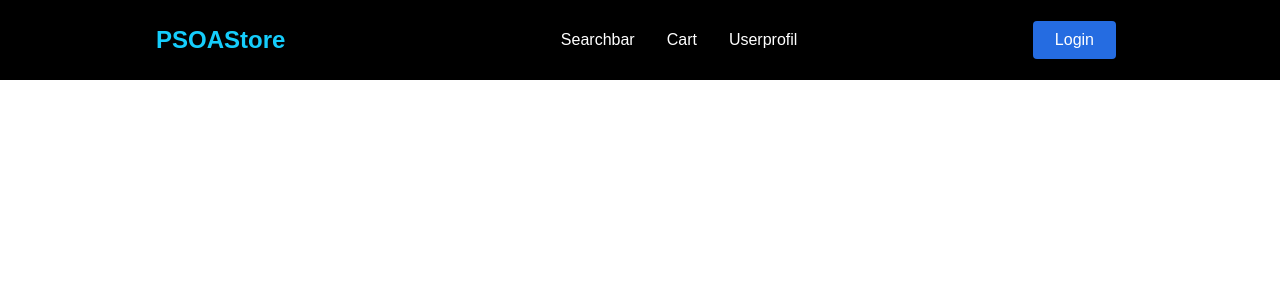
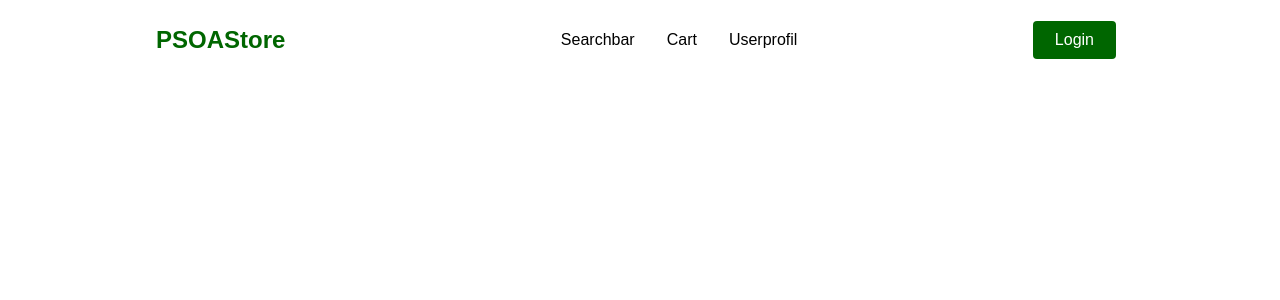
Before and after one commit to prod-des-project-2021/group_17, a React (Create React App) app in the folder frontend/: page / in a window 1280 px wide. Shown: the top 300 px of the page. Built offline with nearby package versions, Linux system fonts and the light colour scheme.

Commit message:
color of frontend

```diff
--- a/frontend/package.json
+++ b/frontend/package.json
@@ -8,7 +8,10 @@
     "@testing-library/user-event": "^12.8.3",
     "react": "^17.0.2",
     "react-dom": "^17.0.2",
+    "react-router": "^6.0.2",
+    "react-router-dom": "^6.0.2",
     "react-scripts": "4.0.3",
+    "styled-components": "^5.3.3",
     "web-vitals": "^1.1.2"
   },
   "scripts": {
--- a/frontend/src/App.js
+++ b/frontend/src/App.js
@@ -1,7 +1,7 @@
 import React from 'react';
 import './App.css';
 import Navbar from './components/navbar/Navbar';
-import { BrowserRouter as Router, Routes, Route} from 'react-router-dom';
+import {Routes, Route, BrowserRouter} from 'react-router-dom';
 import Homepage from './pages/Homepage';
 import Searchbar from './pages/Searchbar';
 import Login from './pages/Login';
@@ -10,16 +10,16 @@ import Userprofil from './pages/Userprofil';
 
 function App() {
   return (
-    <Router>
+    <BrowserRouter>
       <Navbar/>
       <Routes>
-        <Route path='/' exact component={Homepage}/>
-        <Route path='/searchbar' component={Searchbar}/>
-        <Route path='/login' component={Login}/>
-        <Route path='/cart' component={Cart}/>
-        <Route path='/userprofil' component={Userprofil}/>
+        <Route path='/home' exact element={<Homepage/>}/>
+        <Route path='/searchbar' element={<Searchbar/>}/>
+        <Route path='/login' element={<Login/>}/>
+        <Route path='/cart' element={<Cart/>}/>
+        <Route path='/userprofil' element={<Userprofil/>}/>
       </Routes>
-    </Router>
+    </BrowserRouter>
   );
 }
 
--- a/frontend/src/components/navbar/NavbarElement.js
+++ b/frontend/src/components/navbar/NavbarElement.js
@@ -3,7 +3,7 @@ import { NavLink as Link } from 'react-router-dom';
 import {FaBars} from 'react-icons/fa';
 
 export const Nav = styled.nav`
-    background: #000;
+    background: #fff;
     height: 80px;
     display: flex;
     justify-content: space-between;
@@ -12,7 +12,7 @@ export const Nav = styled.nav`
 `;
 
 export const NavLink = styled(Link)`
-    color: #fff;
+    color: #000;
     display: flex;
     align-items: center;
     text-decoration: none;
@@ -21,13 +21,13 @@ export const NavLink = styled(Link)`
     cursor: pointer;
 
     &.active {
-        color: #15cdfc;
+        color: #006600;
     }
 `;
 
 export const Bars = styled(FaBars)`
     display: none;
-    color: #fff;
+    color: #006600;
 
     @media screen and (max-width: 768px) {
         display: block;
@@ -60,7 +60,7 @@ export const NavButton = styled.nav`
 `;
 export const NavButtonLink = styled(Link)`
     border-radius: 4px;
-    background: #256ce1;
+    background: #006600;
     padding: 10px 22px;
     color: #fff;
     border: none;
```
Also changed, not shown: 1 other file (tests, documents, lock files or other folders).
